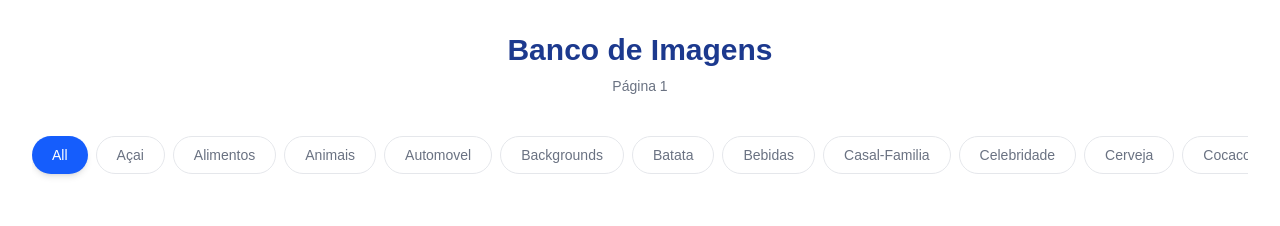
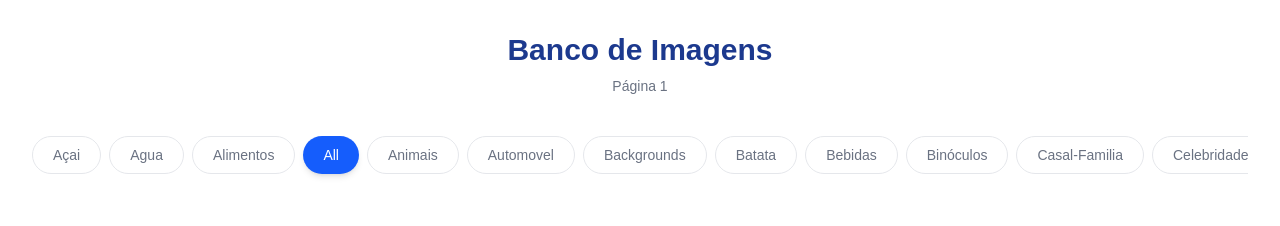
Before and after one commit to leo-gomes-dev/banco-de-imagem, a Next.js app: page / in a window 1280 px wide. Shown: the top 226 px of the page. Built offline with nearby package versions, Linux system fonts and the light colour scheme; no server answers.

Commit message:
incluido mais categorias

```diff
--- a/src/app/page.tsx
+++ b/src/app/page.tsx
@@ -11,35 +11,48 @@ interface CloudinaryPhoto {
 }
 
 const CATEGORIAS = [
+  "açai",
+  "agua",
+  "alimentos",
   "all",
-  "açai",
-  "alimentos",
   "animais",
   "automovel",
   "backgrounds",
   "batata",
   "bebidas",
+  "binóculos",
   "casal-familia",
   "celebridade",
+  "celular",
   "cerveja",
   "cocacola",
+  "colete",
   "crianças",
   "doces",
   "esporte",
+  "explosão",
   "fitness",
   "flor",
+  "fogo",
+  "folhas",
   "frango",
   "frutas e legumes",
+  "grama",
   "hamburguer",
   "hot-dog",
-  "celular",
+  "lua",
+  "monstro",
+  "munição",
   "natal",
   "natureza",
   "negócios",
+  "nuvem",
+  "ouro",
   "pepsi",
   "pessoas",
   "pizzas",
   "roupas",
+  "sol",
   "sorvete",
   "sprite",
   "suco",
```
